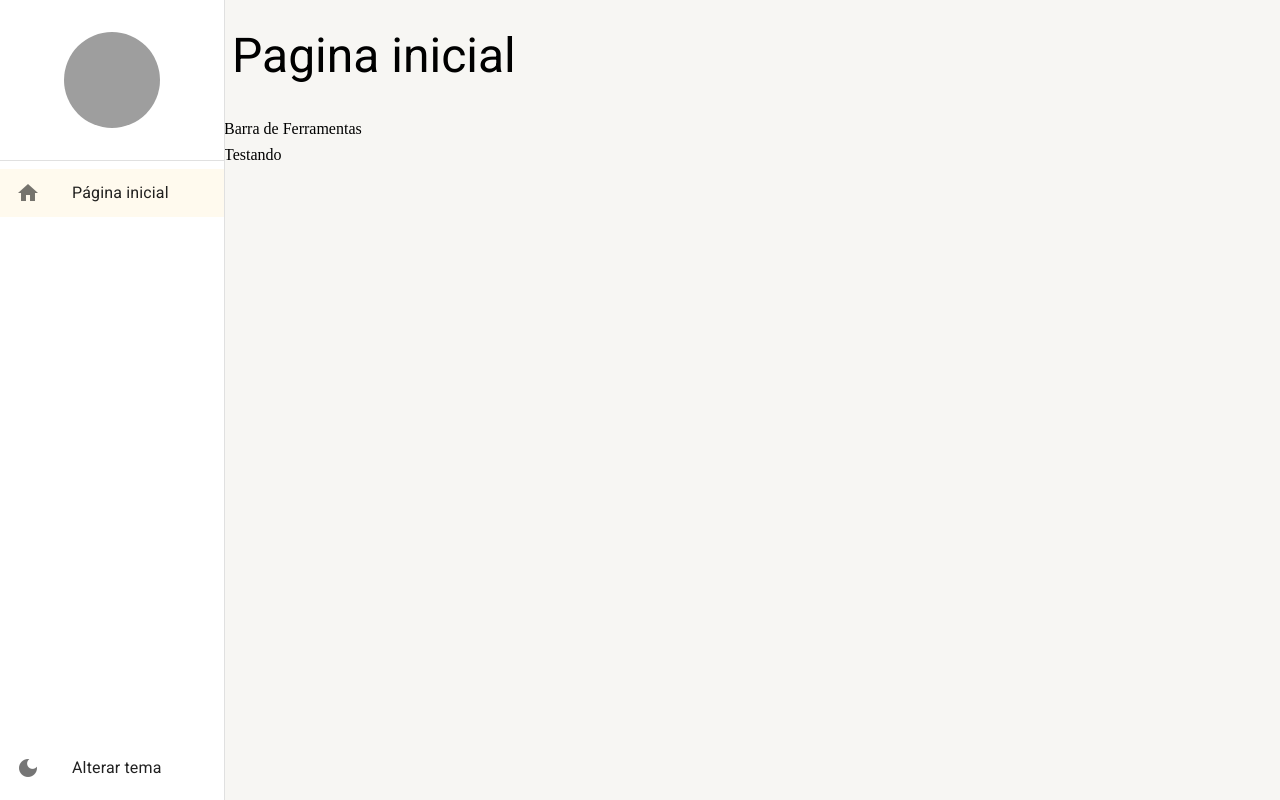
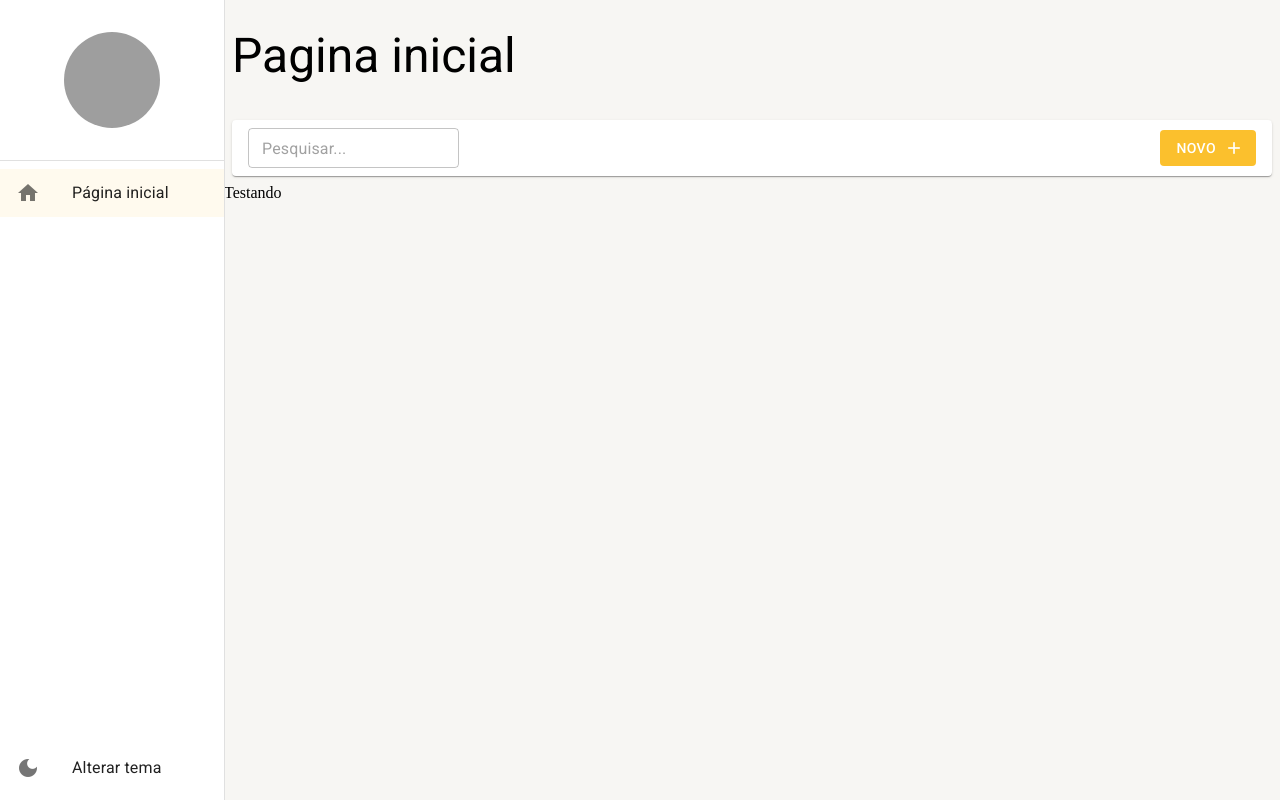
Before and after one commit to goncalveshigino/People-And-Countries, a React (Create React App) app: page /pagina-inicial in a window 1280 px wide. Built offline with nearby package versions, Linux system fonts and the light colour scheme; grey boxes are pictures that could not be loaded.

Commit message:
feat:Barra de ferramentas de listagem parte 2

```diff
--- a/src/pages/dashboard/Dashboard.tsx
+++ b/src/pages/dashboard/Dashboard.tsx
@@ -1,9 +1,18 @@
+import { BarraDeFerramentas } from "../../shared/components";
 import { LayoutBasePagina } from "../../shared/layouts";
 
 export const Dashboard = () => {
 
     return (
-        <LayoutBasePagina titulo="Pagina inicial" barraDeFerramentas={<>Barra de Ferramentas</>}>
+        <LayoutBasePagina
+          titulo="Pagina inicial"
+          barraDeFerramentas={(
+            <BarraDeFerramentas
+                mostrarInputBusca
+                //textoBotaoNovo="Nova"
+            />
+          )}
+        >
             Testando
         </LayoutBasePagina>
     )
--- /dev/null
+++ b/src/shared/components/barra-de-ferramentas/BarraDeFerramentas.tsx
@@ -0,0 +1,57 @@
+import { Box, Button, Icon, Paper, TextField, useTheme } from "@mui/material";
+
+interface IBarraDeFerramentasProps {
+  textoDaBusca?: string;
+  mostrarInputBusca?: boolean;
+  aoMudarTextoDeBusca?: (novoTexto: string) => void;
+
+  textoBotaoNovo?: string;
+  mostrarBotaoNovo?: boolean;
+  aoClicarEmNovo?: () => void;
+}
+
+export const BarraDeFerramentas: React.FC<IBarraDeFerramentasProps> = ({
+  textoDaBusca = "",
+  mostrarInputBusca = false,
+  aoMudarTextoDeBusca,
+  aoClicarEmNovo,
+  textoBotaoNovo = "Novo",
+  mostrarBotaoNovo = true,
+}) => {
+  const theme = useTheme();
+
+  return (
+    <Box
+      gap={1}
+      marginX={1}
+      padding={1}
+      paddingX={2}
+      display="flex"
+      alignItems="center"
+      height={theme.spacing(5)}
+      component={Paper}
+    >
+      {mostrarInputBusca && (
+        <TextField
+          size="small"
+          value={textoDaBusca}
+          placeholder="Pesquisar..."
+          onChange={(e) => aoMudarTextoDeBusca?.(e.target.value)}
+        />
+      )}
+
+      <Box flex={1} display="flex" justifyContent="end">
+        {mostrarBotaoNovo && (
+          <Button
+            color="primary"
+            disableElevation
+            variant="contained"
+            endIcon={<Icon>add</Icon>}
+          >
+            {textoBotaoNovo}
+          </Button>
+        )}
+      </Box>
+    </Box>
+  );
+};
--- a/src/shared/components/index.ts
+++ b/src/shared/components/index.ts
@@ -1 +1,2 @@
 export * from './menu-lateral/MenuLateral'
+export * from './barra-de-ferramentas/BarraDeFerramentas'
```
